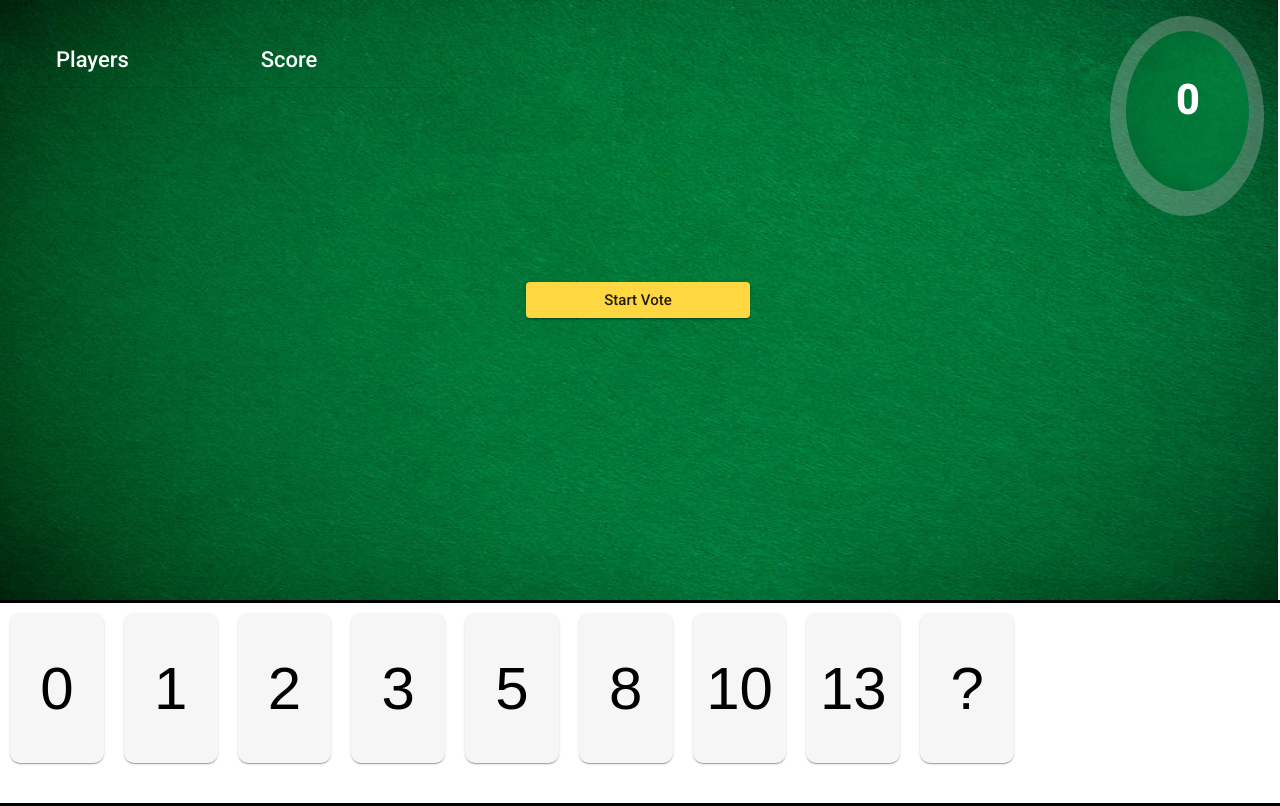
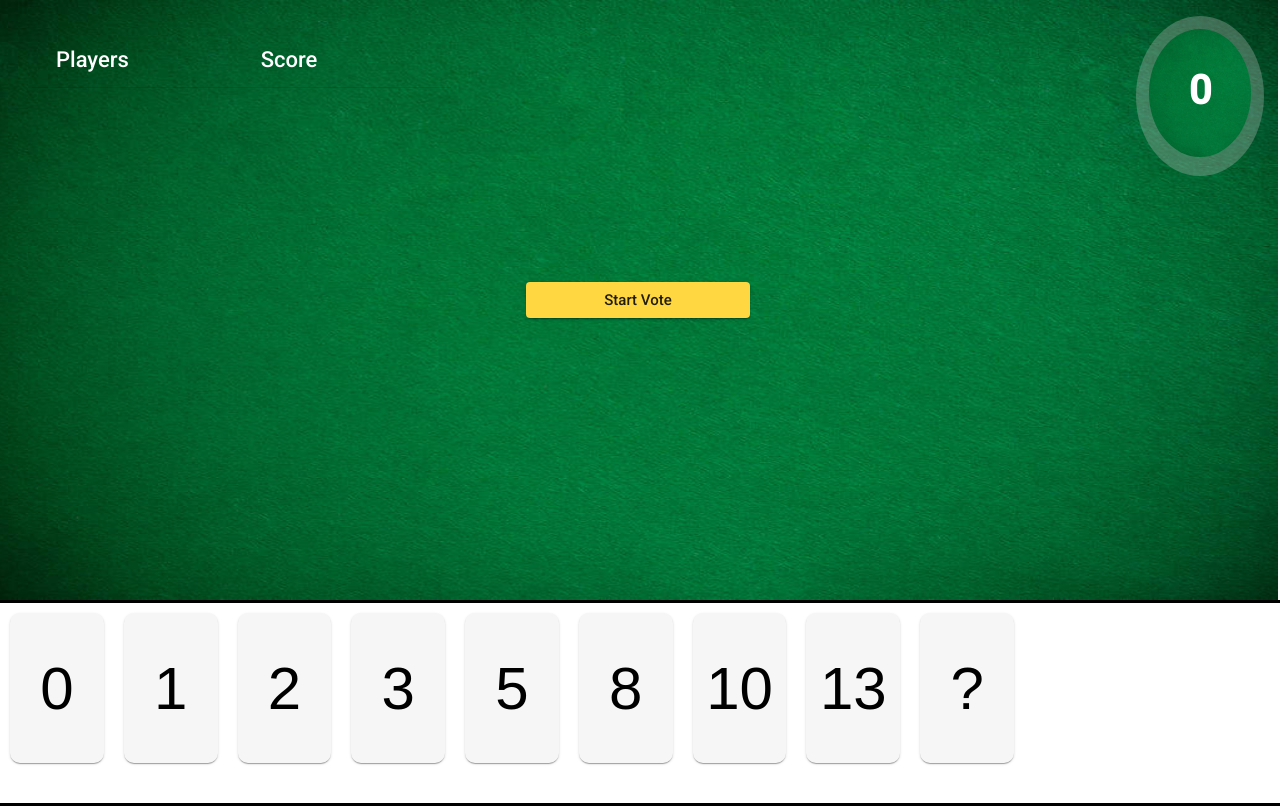
Before and after one commit to adriankelsey/planning-poker, an Angular app: page /login in a window 1280 px wide. Both pictures are taken after a click on the button "Enter". Built offline with nearby package versions, Linux system fonts and the light colour scheme; no server answers.

Commit message:
add screen sizing

```diff
--- a/src/app/main-component/main.component.html
+++ b/src/app/main-component/main.component.html
@@ -51,7 +51,7 @@
       </div>
     </div>
   </div>
-  <div class="average-score">
+  <div #averageScore id="averageScore" class="average-score">
     <app-average-scores></app-average-scores>
   </div>
   <div class="menu">
--- a/src/app/main-component/main.component.scss
+++ b/src/app/main-component/main.component.scss
@@ -89,10 +89,9 @@
   background-color: rgba(255, 145, 0, 0);
 }
 
-//1920 x 1080
 .average-score {
-  width: 20%;
-  height: 25%;
+  width: 10%;
+  height: 20%;
   position: absolute;
   color: white;
   margin-right: 1rem;
@@ -139,37 +138,3 @@ button {
 h1 {
   font-family: monospace;
 }
-
-// Screen Sizing
-
-// 1920 x 1080
-@media screen and (max-width: 1920px) and (max-height: 1080px) {
-  .average-score {
-    width: 14%;
-    height: 25%;
-  }
-}
-
-// 1440 x 900
-@media screen and (max-width: 1440px) and (max-height: 900px) {
-  .average-score {
-    width: 13%;
-    height: 20%;
-  }
-}
-
-// 2560 x 1440
-@media screen and (max-width: 2560px) and (max-height: 1440px) {
-  .average-score {
-    width: 13%;
-    height: 23%;
-  }
-}
-
-// 1905 x 969
-@media screen and (max-width: 1700px) and (max-height: 960px) {
-  .average-score {
-    width: 12%;
-    height: 25%;
-  }
-}
--- a/src/app/main-component/main.component.ts
+++ b/src/app/main-component/main.component.ts
@@ -1,4 +1,13 @@
-import { Component, OnInit } from '@angular/core';
+import {
+  AfterViewInit,
+  Component,
+  ElementRef,
+  HostBinding,
+  HostListener,
+  OnInit,
+  Renderer2,
+  ViewChild,
+} from '@angular/core';
 import axios from 'axios';
 import { BehaviorSubject, Subject } from 'rxjs';
 import { TableComponent } from '../table-component/table.component';
@@ -20,7 +29,7 @@ export type isVisibleRecievedMessage = {
   templateUrl: './main.component.html',
   styleUrls: ['./main.component.scss'],
 })
-export class MainComponent implements OnInit {
+export class MainComponent implements AfterViewInit {
   playerState: any = {
     score: '',
     visible: true,
@@ -40,11 +49,16 @@ export class MainComponent implements OnInit {
     new BehaviorSubject<boolean>(true);
 
   scoresVisible = false;
-
+  @ViewChild('averageScore')
+  averageScoreElement: ElementRef<HTMLElement> | undefined;
+  averageScoreResize: BehaviorSubject<number> = new BehaviorSubject(100);
+  windowWidth: BehaviorSubject<number> = new BehaviorSubject(0);
+  windowHeight: BehaviorSubject<number> = new BehaviorSubject(0);
   constructor(
     public menuComponent: TableComponent,
     public stateService: StateService,
-    public socketService: SocketService
+    public socketService: SocketService,
+    private renderer: Renderer2
   ) {
     this.socketService.onPlayerScore();
     this.stateService.scoresVisible.subscribe(
@@ -74,6 +88,39 @@ export class MainComponent implements OnInit {
         }
       }
     );
+  }
+  ngAfterViewInit(): void {
+    console.log(innerWidth);
+    console.log(innerHeight);
+    this.windowWidth.next(innerWidth);
+    this.windowHeight.next(innerHeight);
+  }
+
+  @HostListener('window:resize', ['$event.target'])
+  onResize() {
+    if (innerWidth < this.windowWidth.getValue()) {
+      this.renderer.setStyle(
+        this.averageScoreElement?.nativeElement,
+        'height',
+        `${20 - (this.windowWidth.getValue() - innerWidth) / 100}%`
+      );
+    }
+
+    if (innerWidth === 1920) {
+      this.renderer.setStyle(
+        this.averageScoreElement?.nativeElement,
+        'height',
+        `20%`
+      );
+    }
+
+    if (innerWidth === 1440) {
+      this.renderer.setStyle(
+        this.averageScoreElement?.nativeElement,
+        'height',
+        `20%`
+      );
+    }
   }
 
   async ngOnInit(): Promise<void> {}
```
